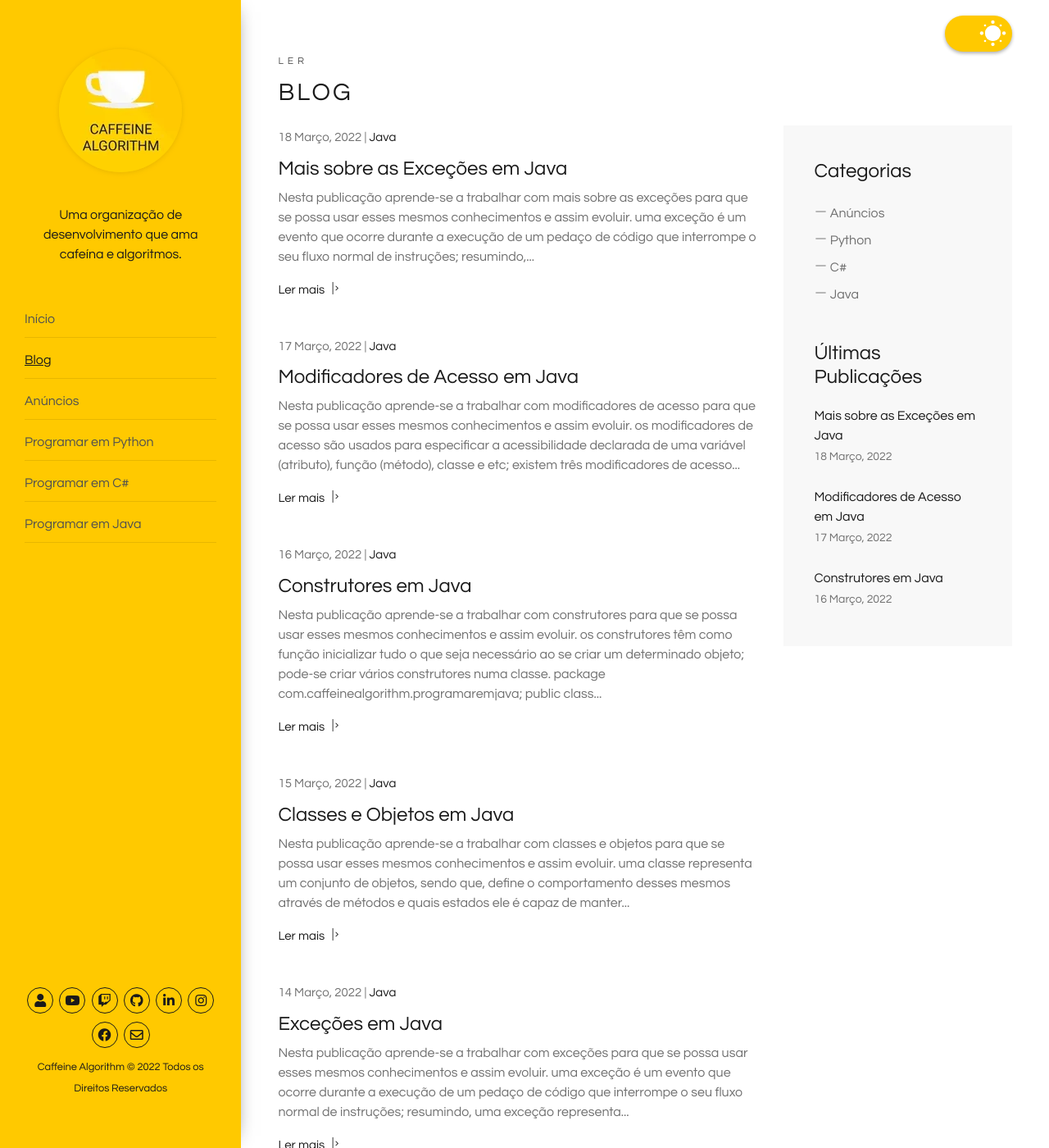
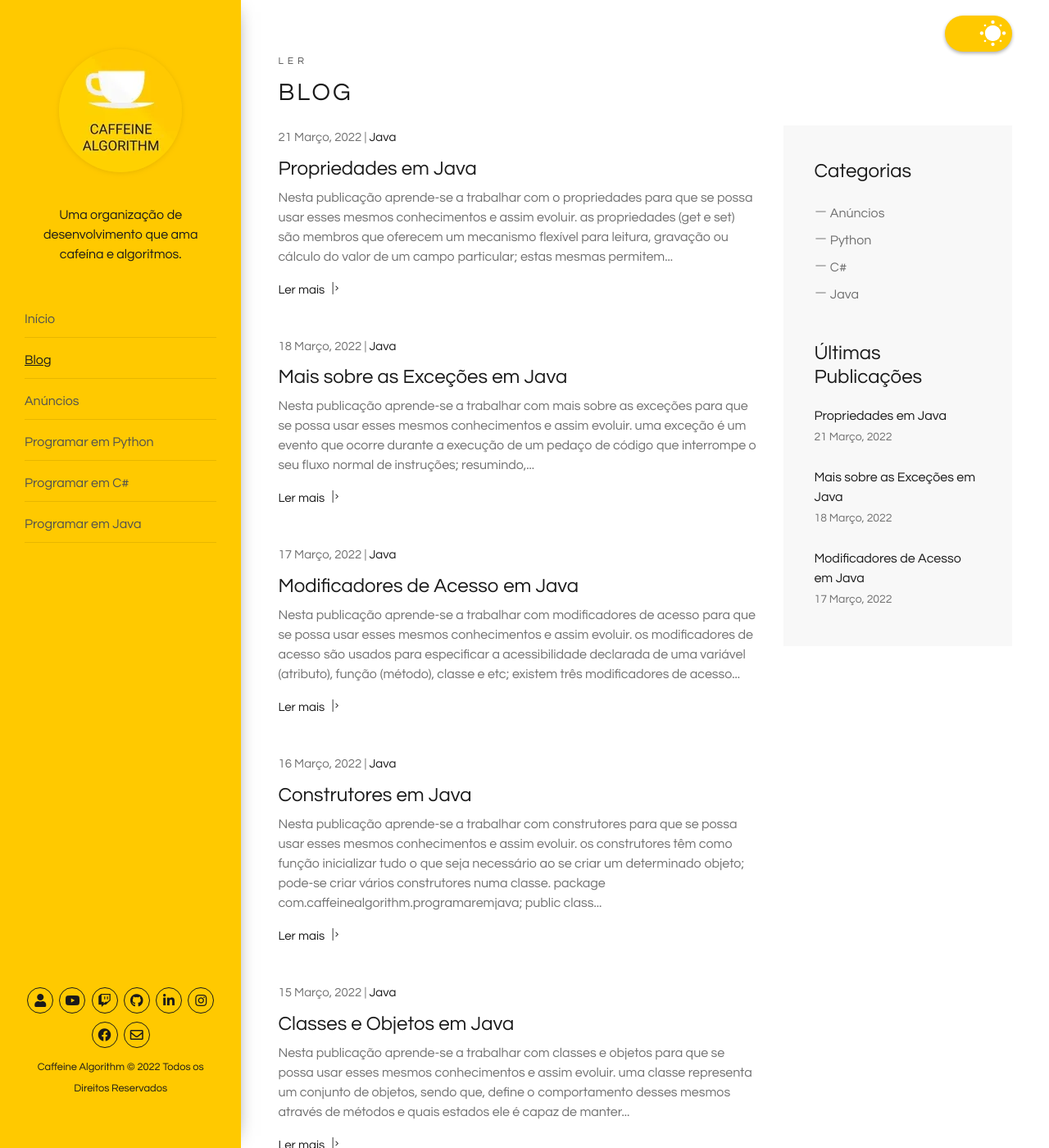
Before and after one commit to caffeinealgorithm/caffeinealgorithm.github.io, a Jekyll site: the page built from blog/index.html, in a window 1280 px wide and 1400 px high. Shown: the whole window at 82% size. Built offline with Jekyll 4.4.1, drawn with Linux system fonts in a browser that asks for light colours; the list of posts is cut into pages by our own code; some of the changed text lies outside the part shown.

Commit message:
Add 32º episode of the Java programming series

````diff
--- /dev/null
+++ b/_posts/2022-03-21-propriedades-em-java.md
@@ -0,0 +1,75 @@
+---
+layout: post
+excerpt: Blog
+title: 'Propriedades em Java'
+description: 'Descobre como se trabalha com o propriedades na linguagem de programação Java. Obtém respostas às tuas dúvidas com a teoria e os exemplos apresentados.'
+keywords: 'java, propriedades, propriedade, get, set, publicação'
+date: 2022-03-21
+categories: [Java]
+---
+
+Nesta publicação aprende-se a trabalhar com o propriedades para que se possa usar esses mesmos conhecimentos e assim evoluir.
+
+- as propriedades (get e set) são membros que oferecem um mecanismo flexível para leitura, gravação ou cálculo do valor de um campo particular;
+- estas mesmas permitem que os dados sejam acessados facilmente e ainda ajudam a promover a segurança e a flexibilidade dos métodos;
+- é importante saber também que as propriedades permitem que uma classe exponha um maneira pública de obter e definir valor, ocultando o código de implementação ou verificação;
+- as propriedades que não implementam um set são somente de leitura.
+
+```java
+package com.caffeinealgorithm.programaremjava;
+
+public class Main {
+  public static void main(String[] args) {
+    var pessoa = new Propriedades();
+
+    pessoa.setPrimeiroNome("Nelson");
+    pessoa.setUltimoNome("Silva");
+    pessoa.informacao();
+    System.out.printf("Idade: %d", pessoa.getIdade());
+
+    /*
+      Nome: Nelson Silva
+      Idade: 25
+    */
+  }
+}
+```
+
+```java
+package com.caffeinealgorithm.programaremjava;
+
+public class Propriedades {
+  private String primeiroNome = "", ultimoNome = "";
+  private int idade = 25;
+
+  public void setPrimeiroNome(String primeiroNome) {
+    if (primeiroNome != "")
+      this.primeiroNome = primeiroNome;
+    else
+      System.out.println("A string referente ao primeiro nome não pode estar vazia.");
+  }
+
+  public void setUltimoNome(String ultimoNome) {
+    if (ultimoNome != "")
+      this.ultimoNome = ultimoNome;
+    else
+      System.out.println("A string referente ao último nome não pode estar vazia.");
+  }
+
+  public int getIdade() {
+    return idade;
+  }
+
+  public void informacao() {
+    System.out.printf("Nome: %s %s\n", primeiroNome, ultimoNome);
+  }
+}
+```
+
+<div class="video-container">
+  <iframe src="https://www.youtube.com/embed/M9PXEZdgm48" frameborder="0" allowfullscreen></iframe>
+</div>
+
+Não te esqueças de [assistir ao vídeo](https://youtu.be/M9PXEZdgm48){:target="\_blank"} e podes sempre ler esta publicação [em inglês](https://nelsonsilvadev.com/blog/20220321/properties-in-java/){:target="\_blank"}.
+
+### _Happy coding!_
--- a/index.html
+++ b/index.html
@@ -76,7 +76,7 @@ keywords: organização, desenvolvimento, cafeína, algoritmos, publicações, v
       </div>
 
       <div class="row">
-        {% for video in site.java %} {% if video.id == "/java/31" %}
+        {% for video in site.java %} {% if video.id == "/java/32" %}
         <div class="col-xs-12 col-sm-3 col-sm-6 col-lg-6 col-xl-3">
           <a
             href="https://www.youtube.com/embed/{{ video.custom_id }}"
````
Also changed, not shown: _java/32.md (added, +5 -0 lines), assets/img/playlists/java/32.png (added), assets/img/playlists/java/32.webp (added).
